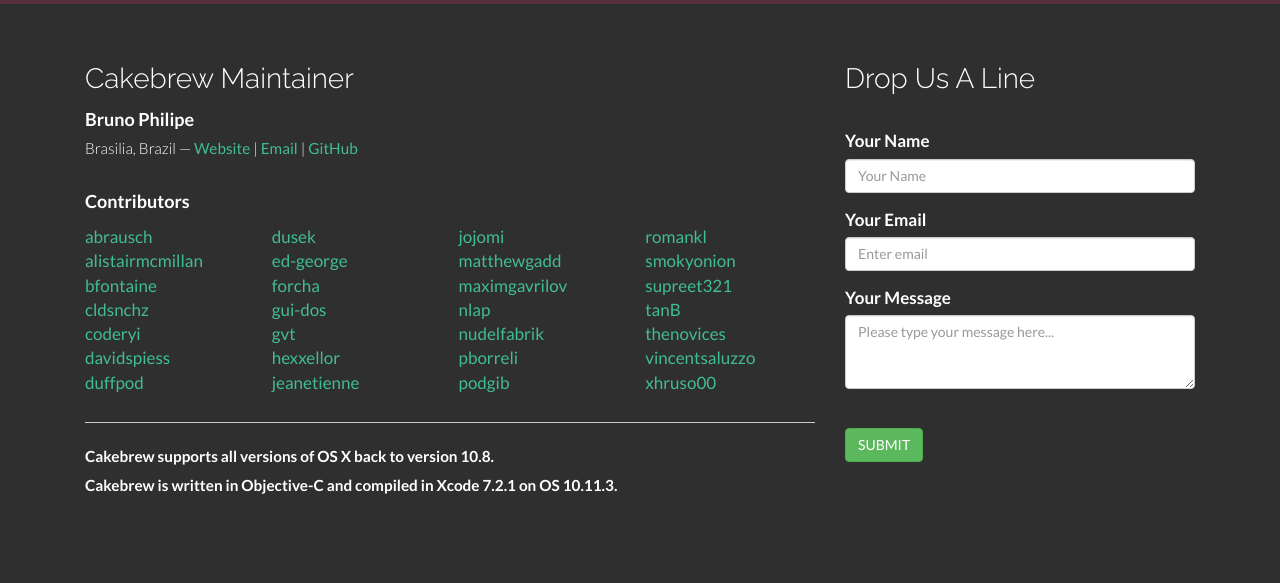
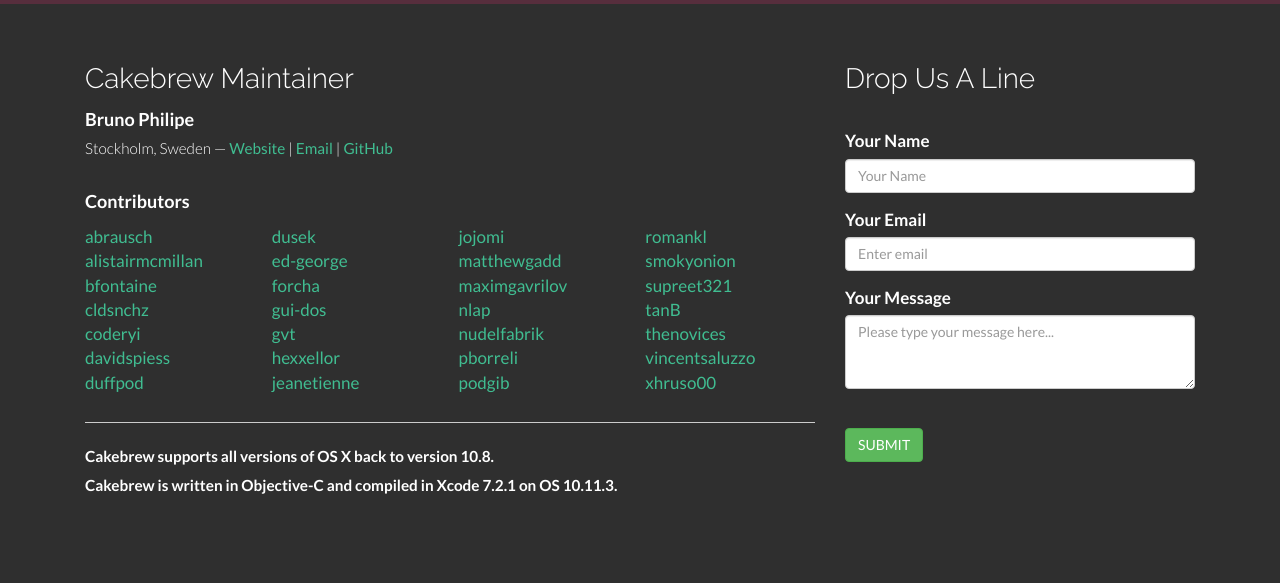
Before and after one commit to brunophilipe/Cakebrew-site, a PHP site: page / in a window 1280 px wide. Shown: the part 4171-4754 px from the top of the page. Run offline with PHP 8.4, Linux system fonts and the light colour scheme.

Commit message:
Updates location info

```diff
--- a/index.php
+++ b/index.php
@@ -346,7 +346,7 @@
 				<h3>Cakebrew Maintainer</h3>
 				<p>
 					<b>Bruno Philipe</b><br>
-					<small>Brasilia, Brazil &mdash;
+					<small>Stockholm, Sweden &mdash;
 						<a href="http://www.brunophilipe.com/">Website</a> |
 						<script type="text/javascript">
 							document.write("<a href=\"mailto:" + "Bruno Philipe <hell" + "o@" + "brunophilipe" + ".com>\">Em" + "ail</a> |");
```
